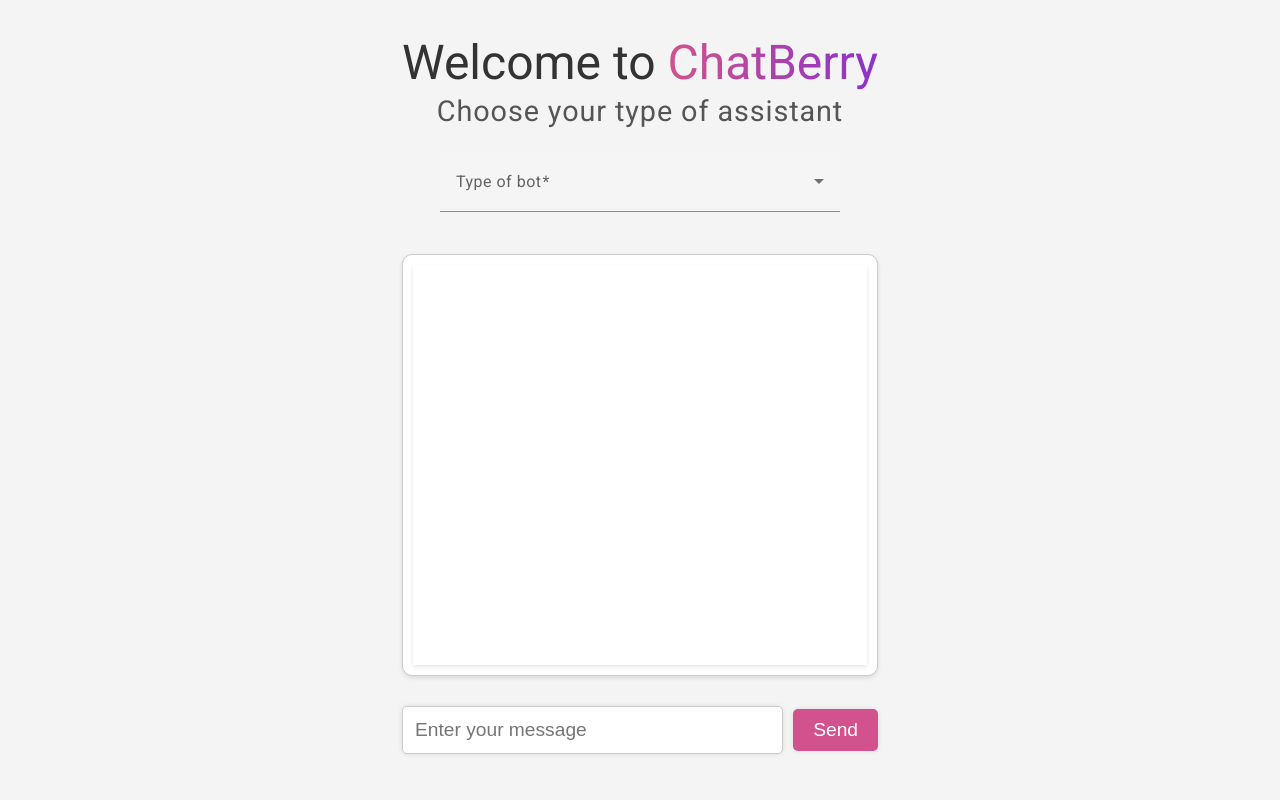
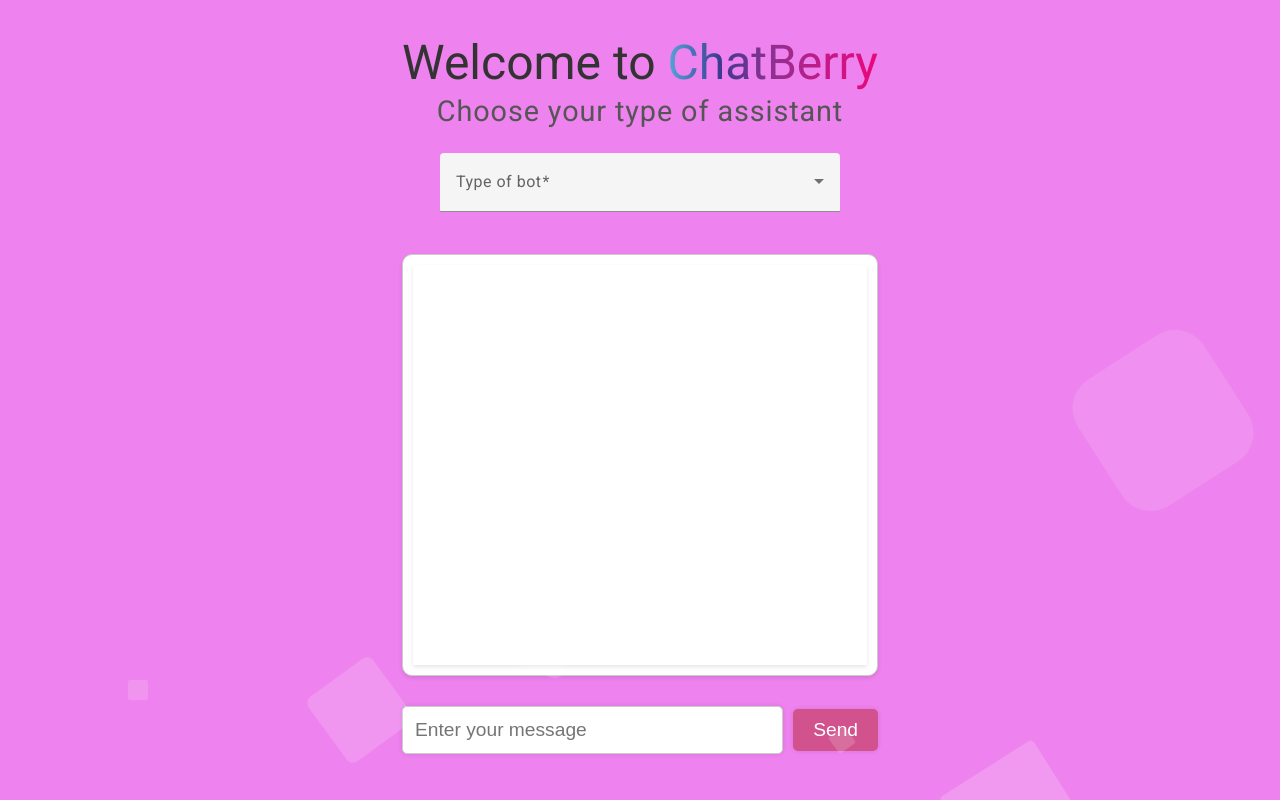
Before and after one commit to NoureddineHelb/ChatBerry-front, an Angular app: page / in a window 1280 px wide. Built offline with nearby package versions, Linux system fonts and the light colour scheme.

Commit message:
background animated

```diff
--- a/src/app/app.component.css
+++ b/src/app/app.component.css
@@ -1,3 +1,7 @@
+
+@import url('https://fonts.googleapis.com/css?family=Exo:400,700');
+
+
 /* Global Styles */
 * {
     box-sizing: border-box;
@@ -17,7 +21,6 @@
     justify-content: center;
     align-items: center;
     height: 100vh;
-    background-color: #f4f4f4; /* Subtle background */
 }
 
 /* Content Container */
@@ -35,7 +38,7 @@
 }
 
 .gradient-text {
-    background: linear-gradient(90deg, #d1528c, #8b32ca);
+    background: linear-gradient(90deg, #55A7DA, #3B3B8F, #903091, #C61987, #EA0779);
     -webkit-background-clip: text;
     -webkit-text-fill-color: transparent;
     animation: pulse 1s ease-in-out infinite;
@@ -174,5 +177,134 @@
     color: white;
 }
 
+/*background*/
+body{
+    font-family: 'Exo', sans-serif;
+}
 
-/*background*/
+.context {
+    width: 100%;
+    position: absolute;
+    top:50vh;
+}
+
+.context h1{
+    text-align: center;
+    color: #fff;
+    font-size: 50px;
+}
+
+.area{
+    background: #EE82EE;
+    background: -webkit-linear-gradient(to left, #55A7DA, #55A7DA);
+    width: 100%;
+    height:100vh;
+}
+
+.circles{
+    position: absolute;
+    top: 0;
+    left: 0;
+    width: 100%;
+    height: 100%;
+    overflow: hidden;
+}
+
+.circles li{
+    position: absolute;
+    display: block;
+    list-style: none;
+    width: 20px;
+    height: 20px;
+    background: rgba(255, 255, 255, 0.2);
+    animation: animate 25s linear infinite;
+    bottom: -150px;
+}
+
+.circles li:nth-child(1){
+    left: 25%;
+    width: 80px;
+    height: 80px;
+    animation-delay: 0s;
+}
+
+.circles li:nth-child(2){
+    left: 10%;
+    width: 20px;
+    height: 20px;
+    animation-delay: 2s;
+    animation-duration: 12s;
+}
+
+.circles li:nth-child(3){
+    left: 70%;
+    width: 20px;
+    height: 20px;
+    animation-delay: 4s;
+}
+
+.circles li:nth-child(4){
+    left: 40%;
+    width: 60px;
+    height: 60px;
+    animation-delay: 0s;
+    animation-duration: 18s;
+}
+
+.circles li:nth-child(5){
+    left: 65%;
+    width: 20px;
+    height: 20px;
+    animation-delay: 0s;
+}
+
+.circles li:nth-child(6){
+    left: 75%;
+    width: 110px;
+    height: 110px;
+    animation-delay: 3s;
+}
+
+.circles li:nth-child(7){
+    left: 35%;
+    width: 150px;
+    height: 150px;
+    animation-delay: 7s;
+}
+
+.circles li:nth-child(8){
+    left: 50%;
+    width: 25px;
+    height: 25px;
+    animation-delay: 15s;
+    animation-duration: 45s;
+}
+
+.circles li:nth-child(9){
+    left: 20%;
+    width: 15px;
+    height: 15px;
+    animation-delay: 2s;
+    animation-duration: 35s;
+}
+
+.circles li:nth-child(10){
+    left: 85%;
+    width: 150px;
+    height: 150px;
+    animation-delay: 0s;
+    animation-duration: 11s;
+}
+
+@keyframes animate {
+    0%{
+        transform: translateY(0) rotate(0deg);
+        opacity: 1;
+        border-radius: 0;
+    }
+    100%{
+        transform: translateY(-1000px) rotate(720deg);
+        opacity: 0;
+        border-radius: 50%;
+    }
+}
--- a/src/app/app.component.html
+++ b/src/app/app.component.html
@@ -1,3 +1,4 @@
+<div class="area" >
     <main class="main">
         <div class="content">
             <h1>Welcome to <span class="gradient-text">{{title}}</span></h1>
@@ -8,7 +9,7 @@
                     <mat-label>Type of bot</mat-label>
                     <mat-select [formControl]="chatTypeControl" required>
                         <mat-option>--</mat-option>
-                    <mat-option *ngFor="let chatType of chatTypes" [value]="chatType">
+                        <mat-option *ngFor="let     chatType of chatTypes" [value]="chatType">
                             {{chatType.name}}
                         </mat-option>
                     </mat-select>
@@ -34,3 +35,16 @@
         </div>
         <router-outlet />
     </main>
+    <ul class="circles">
+        <li></li>
+        <li></li>
+        <li></li>
+        <li></li>
+        <li></li>
+        <li></li>
+        <li></li>
+        <li></li>
+        <li></li>
+        <li></li>
+    </ul>
+</div >
```
Lines whose indentation alone changed are shown as unchanged.
